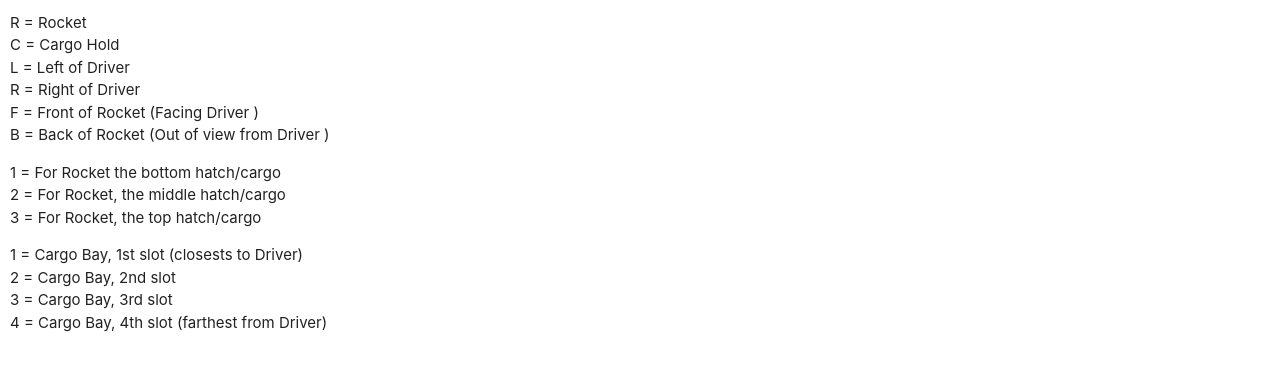
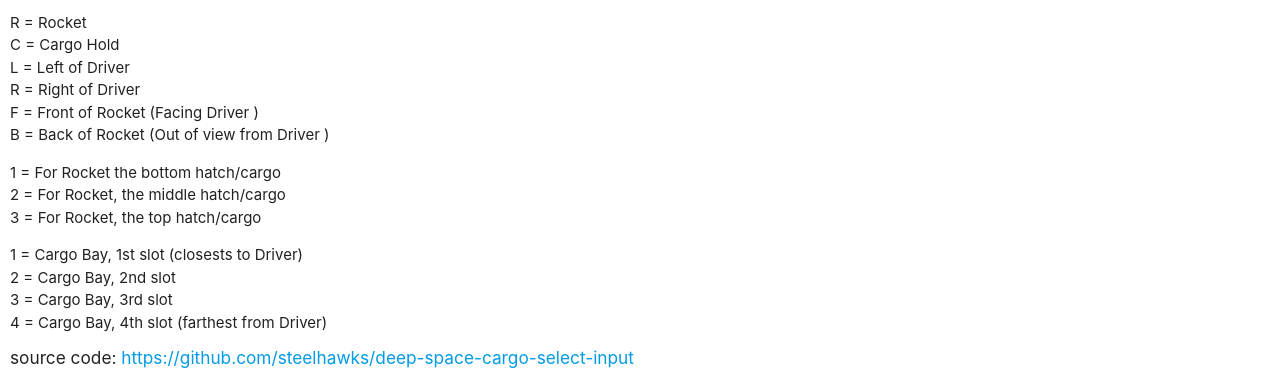
Before and after one commit to steelhawks/deep-space-cargo-select-input, a plain HTML site: page index.html in a window 1280 px wide. Shown: the part 494-879 px from the top of the page. Before the commit the page ends 853 px from the top, so only its background shows below. Drawn offline with nearby package versions, Linux system fonts and the light colour scheme; a script that the page names is missing.

Commit message:
add source code link to demo

```diff
--- a/index.html
+++ b/index.html
@@ -260,6 +260,11 @@
 
           </ul>
         </frc-legend>
+        <h6>
+          source code:
+          <a href="https://github.com/steelhawks/deep-space-cargo-select-input">https://github.com/steelhawks/deep-space-cargo-select-input
+          </a>
+       </h6>
     </div>
 
 
```
